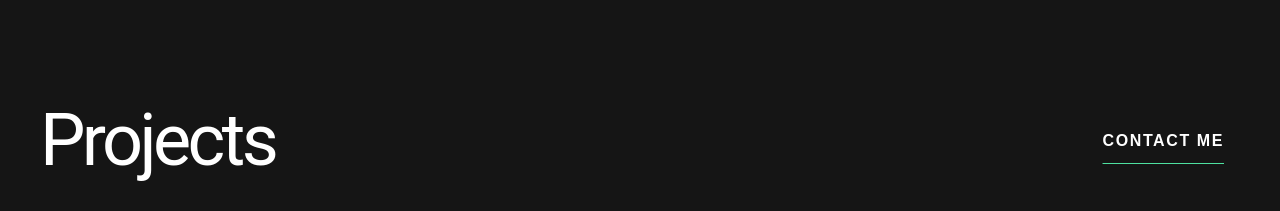
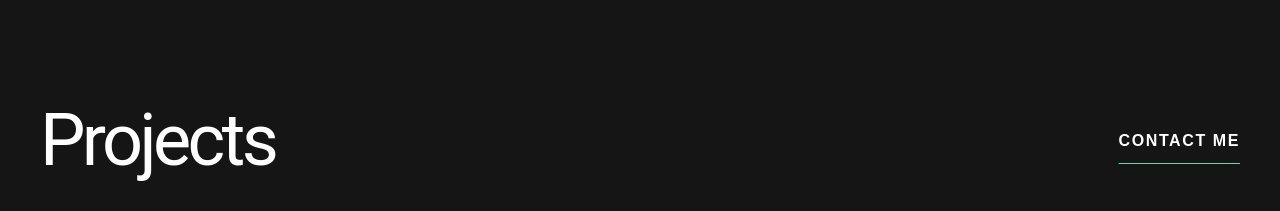
Before and after one commit to royeradames/angular-single-page-developer-portfolio, an Angular app: page / in a window 1280 px wide. Shown: the part 1640-1851 px from the top of the page. Built offline with nearby package versions, Linux system fonts and the light colour scheme.

Commit message:
remove x padding

```diff
--- a/src/app/component/theme-button/theme-button.component.html
+++ b/src/app/component/theme-button/theme-button.component.html
@@ -1,4 +1,4 @@
-<button class="relative font-space-grotesk font-bold  text-gray-800 tracking-widest hover:text-custom-green  py-2 px-4 rounded">
+<button class="relative font-space-grotesk font-bold  text-gray-800 tracking-widest hover:text-custom-green  py-2 rounded">
   <span class="inline-block text-custom-white text-base underline underline-offset-9 decoration-custom-green hover:text-custom-green">
     <ng-content></ng-content>
   </span>
```
